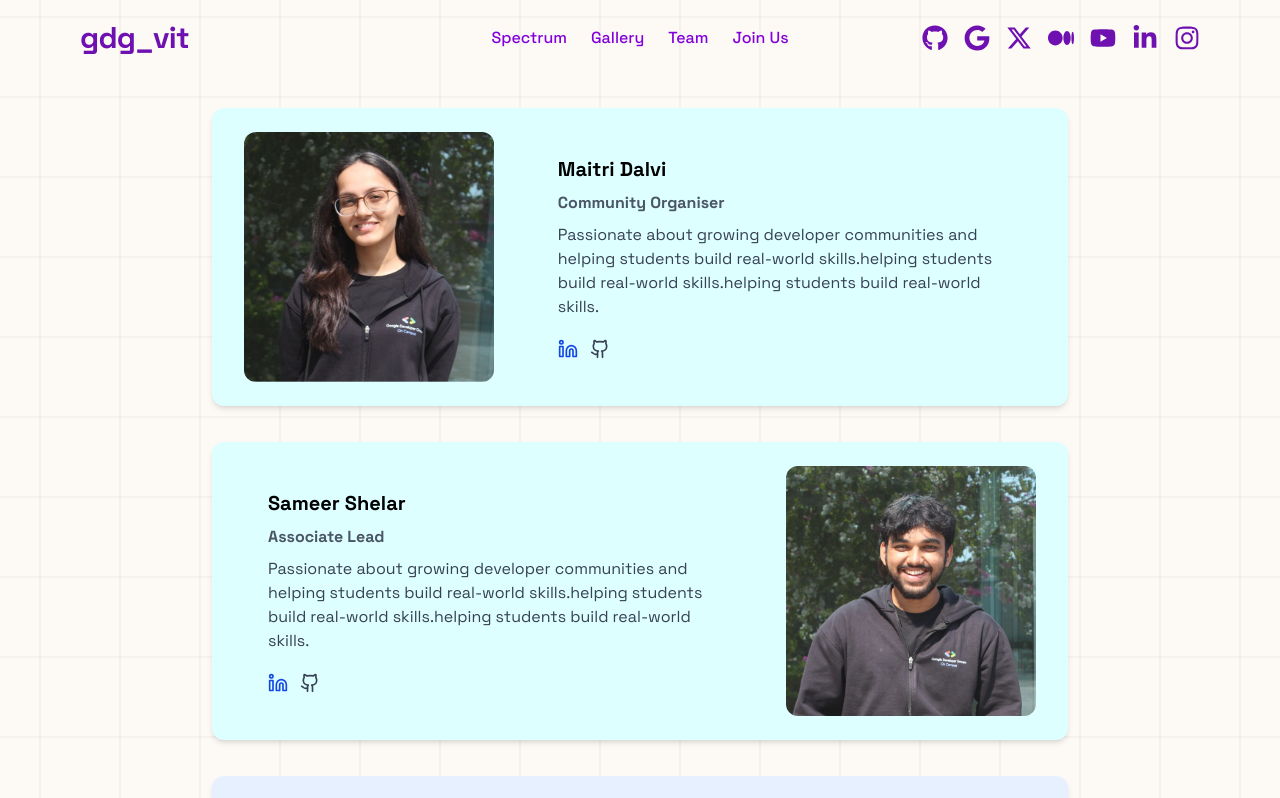
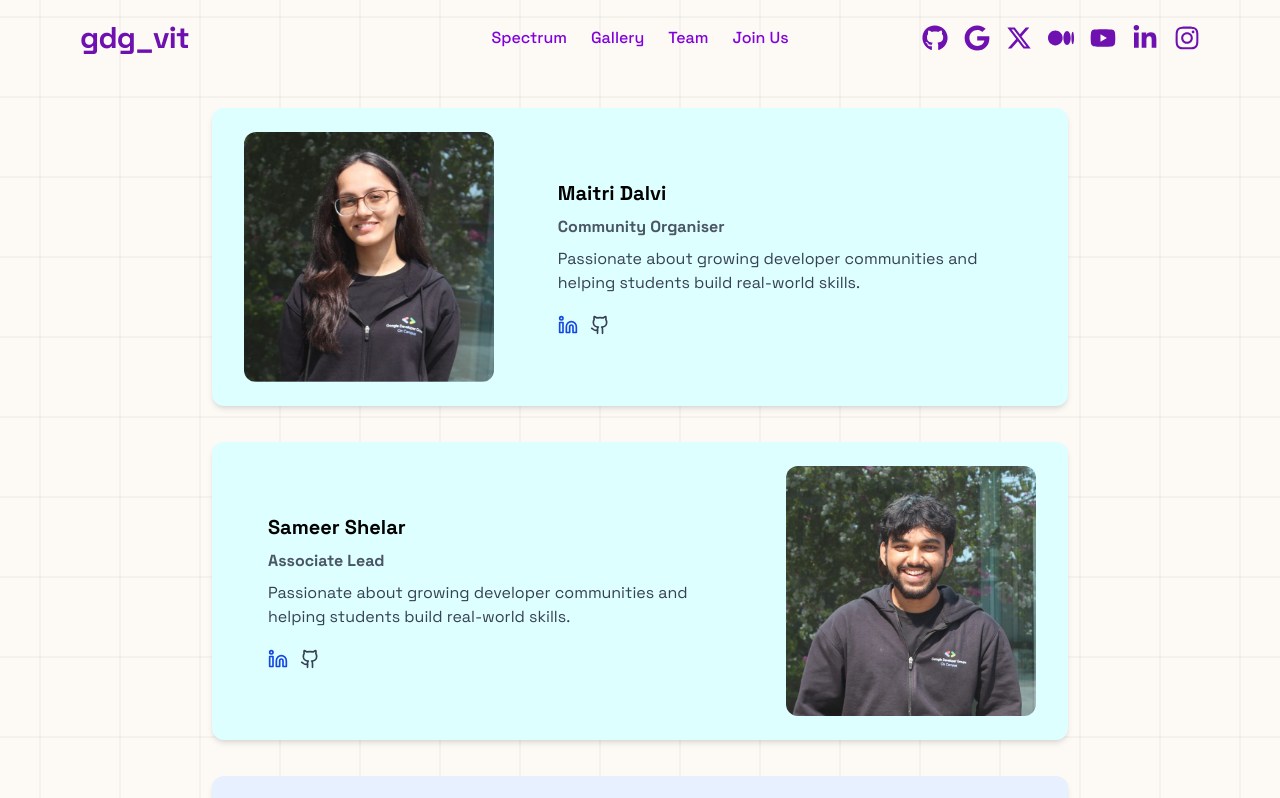
Before and after one commit to maitri-dalvi/gdgvit-web, a Next.js app: page /team in a window 1280 px wide. Shown: the top 798 px of the page. Built offline with nearby package versions, Linux system fonts and the light colour scheme.

Commit message:
add: Team Card Framer Motion

```diff
--- a/src/app/team/page.tsx
+++ b/src/app/team/page.tsx
@@ -1,10 +1,10 @@
 'use client';
 
-import React from 'react';
 import { Github, Linkedin, Instagram } from 'lucide-react';
 import Navbar from '@/components/Navbar';
 import Footer from '@/components/Footer';
 import Link from 'next/link';
+import { motion } from 'framer-motion';
 
 type TeamMembers = {
   name: string;
@@ -22,8 +22,7 @@ const team: TeamMembers[] = [
   {
     name: 'Maitri Dalvi',
     role: 'Community Organiser',
-    description:
-      'Passionate about growing developer communities and helping students build real-world skills.helping students build real-world skills.helping students build real-world skills.',
+    description: 'Passionate about growing developer communities and helping students build real-world skills.',
     image: '/team/maitri.png',
     socials: {
       github: 'https://github.com/maitri-dalvi',
@@ -33,20 +32,17 @@ const team: TeamMembers[] = [
   {
     name: 'Sameer Shelar',
     role: 'Associate Lead',
-    description:
-      'Passionate about growing developer communities and helping students build real-world skills.helping students build real-world skills.helping students build real-world skills.',
+    description: 'Passionate about growing developer communities and helping students build real-world skills.',
     image: '/team/sameer.png',
     socials: {
       linkedin: 'https://linkedin.com/in/sameer-shelar-72a750267',
       github: 'https://github.com/shelarsameer',
-
     },
   },
   {
     name: 'Shweta Behera',
     role: 'Technical Lead',
-    description:
-      'Passionate about growing developer communities and helping students build real-world skills.helping students build real-world skills.helping students build real-world skills.',
+    description: 'Passionate about growing developer communities and helping students build real-world skills.',
     image: '/team/shweta.png',
     socials: {
       linkedin: 'https://www.linkedin.com/in/shweta-behera/',
@@ -56,8 +52,7 @@ const team: TeamMembers[] = [
   {
     name: 'Om Badade',
     role: 'Technical Lead',
-    description:
-      'Passionate about growing developer communities and helping students build real-world skills.helping students build real-world skills.helping students build real-world skills.',
+    description: 'Passionate about growing developer communities and helping students build real-world skills.',
     image: '/team/om.png',
     socials: {
       linkedin: 'https://www.linkedin.com/in/ombadade234/',
@@ -67,8 +62,7 @@ const team: TeamMembers[] = [
   {
     name: 'Rashmi Sahu',
     role: 'Events & Outreach Lead',
-    description:
-      'Passionate about growing developer communities and helping students build real-world skills.helping students build real-world skills.helping students build real-world skills.',
+    description: 'Passionate about growing developer communities and helping students build real-world skills.',
     image: '/team/rashmi.png',
     socials: {
       linkedin: 'https://www.linkedin.com/in/rashmi-sahu-69269b257',
@@ -78,8 +72,7 @@ const team: TeamMembers[] = [
   {
     name: 'Bhumi Padaya',
     role: 'Events & Outreach Lead',
-    description:
-      'Passionate about growing developer communities and helping students build real-world skills.helping students build real-world skills.helping students build real-world skills.',
+    description: 'Passionate about growing developer communities and helping students build real-world skills.',
     image: '/team/bhumi.png',
     socials: {
       linkedin: 'https://www.linkedin.com/in/bhumi-padaya-706596316',
@@ -89,8 +82,7 @@ const team: TeamMembers[] = [
   {
     name: 'Samarth Bhandavale',
     role: 'Design Lead',
-    description:
-      'Passionate about growing developer communities and helping students build real-world skills.helping students build real-world skills.helping students build real-world skills.',
+    description: 'Passionate about growing developer communities and helping students build real-world skills.',
     image: '/team/samarth.png',
     socials: {
       linkedin: 'https://www.linkedin.com/in/samarth-bhandavale/',
@@ -100,8 +92,7 @@ const team: TeamMembers[] = [
   {
     name: 'Tanay Bhirud',
     role: 'Design Lead',
-    description:
-      'Passionate about growing developer communities and helping students build real-world skills.helping students build real-world skills.helping students build real-world skills.',
+    description: 'Passionate about growing developer communities and helping students build real-world skills.',
     image: '/team/tanay.png',
     socials: {
       linkedin: 'https://www.linkedin.com/in/tanay-bhirud/',
@@ -111,19 +102,17 @@ const team: TeamMembers[] = [
   {
     name: 'Apurva Ghare',
     role: 'Media Creation Lead',
-    description:
-      'Passionate about growing developer communities and helping students build real-world skills.helping students build real-world skills.helping students build real-world skills.',
+    description: 'Passionate about growing developer communities and helping students build real-world skills.',
     image: '/team/apurva.png',
     socials: {
-      linkedin: 'https://linkedin.com/in/',
+      linkedin: 'https://www.linkedin.com/in/apurva-ghare-7bb94029a',
       instagram: 'https://www.instagram.com/_apurvvva._/',
     },
   },
   {
     name: 'Niranjan Jadhav',
     role: 'Finance & Sponsorship Lead',
-    description:
-      'Passionate about growing developer communities and helping students build real-world skills.helping students build real-world skills.helping students build real-world skills.',
+    description: 'Passionate about growing developer communities and helping students build real-world skills.',
     image: '/team/niranjan.png',
     socials: {
       linkedin: 'https://www.linkedin.com/in/niranjanjadhav1106/',
@@ -132,33 +121,34 @@ const team: TeamMembers[] = [
   },
 ];
 
-// dummy colors
 const bgColors: string[] = [
-  '#deffff', // turquoise
-  '#deffff',
-  '#E6F0FF', // blue
-  '#E6F0FF',
-  '#FFE6E6', // red
-  '#FFE6E6',
-  '#fff9e6', // yellow
-  '#fff9e6',
-  '#ebffde', // green
-  '#ebffde', // green
+  '#deffff', '#deffff', '#E6F0FF', '#E6F0FF',
+  '#FFE6E6', '#FFE6E6', '#fff9e6', '#fff9e6',
+  '#ebffde', '#ebffde',
 ];
 
-const Team = () => {
+export default function Team() {
   return (
     <>
       <Navbar />
       <section className="px-4 mt-4 mb-15 flex justify-center">
         <div className="max-w-4xl w-full space-y-9 p-5">
           {team.map((member, index) => (
-            <React.Fragment key={`${member.name}-${index}`}>
-              <div
+            <motion.div
+              key={index}
               className={`flex flex-col md:flex-row ${
                 index % 2 !== 0 ? 'md:flex-row-reverse' : ''
               } items-center rounded-xl shadow-md py-4 md:py-6 px-4 md:px-8 gap-6 md:gap-10 min-h-64 md:min-h-72`}
               style={{ backgroundColor: bgColors[index] }}
+              initial={{ opacity: 0, y: 40 }}
+              whileInView={{ opacity: 1, y: 0 }}
+              whileHover={{ scale: 1.02 }}
+              transition={{
+                type: 'tween',
+                ease: [0.22, 1, 0.36, 1],
+                duration: 0.5,
+              }}
+              viewport={{ once: true }}
             >
               {/* Image */}
               <div className="w-full md:w-1/3">
@@ -204,26 +194,27 @@ const Team = () => {
                   )}
                 </div>
               </div>
-              </div>
+            </motion.div>
+          ))}
 
           {/* See more peeps */}
-              {index === team.length - 1 && (
-                <div className="text-center pt-4">
+          <motion.div
+            className="text-center pt-4"
+            initial={{ opacity: 0, y: 30 }}
+            whileInView={{ opacity: 1, y: 0 }}
+            transition={{ duration: 0.5, ease: 'easeOut' }}
+            viewport={{ once: true }}
+          >
             <Link
               href="/core"
               className="text-purple-600 hover:text-purple-800 underline font-bold text-lg"
             >
               See more cool peeps :)
             </Link>
-                </div>
-              )}
-            </React.Fragment>
-          ))}
+          </motion.div>
         </div>
       </section>
       <Footer />
     </>
   );
-};
-
-export default Team;
+}
```
Lines whose indentation alone changed are shown as unchanged.
